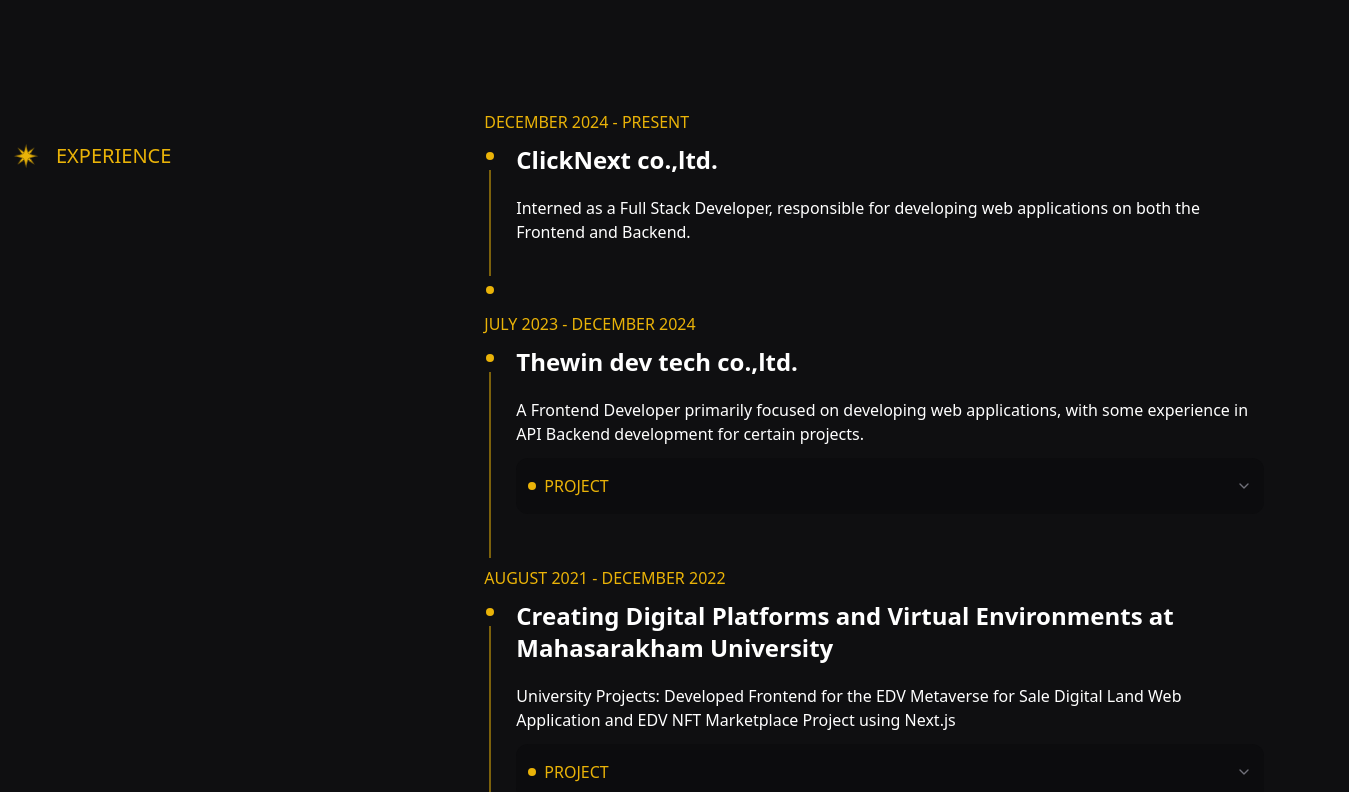
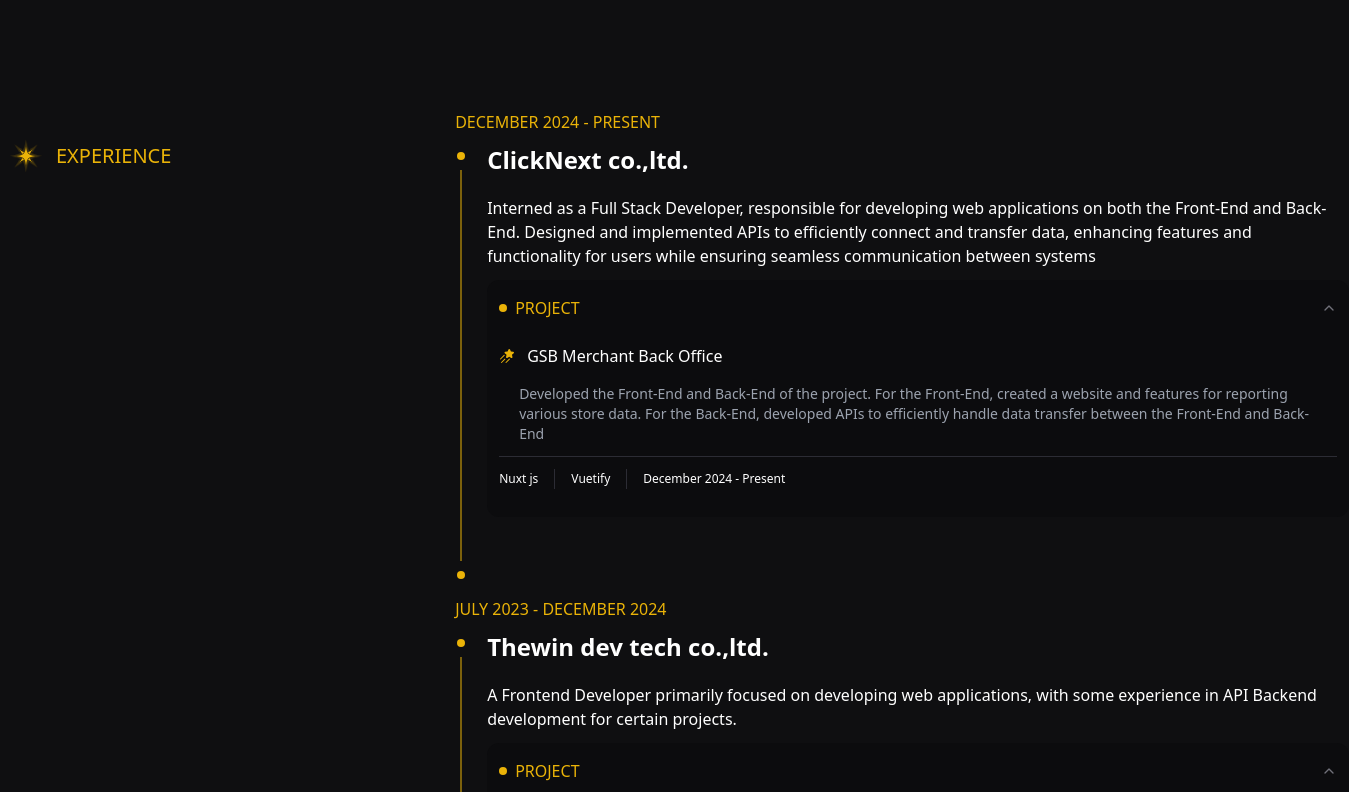
Before and after one commit to jakkapet2k/portfolio, a Next.js app: page / in a window 1280 px wide. Shown: the part 2008-2800 px from the top of the page, 1349 px wide, since content can reach past the window. Built offline with nearby package versions, Linux system fonts and the light colour scheme.

Commit message:
update resume file and exp web

```diff
--- a/components/Work.tsx
+++ b/components/Work.tsx
@@ -49,9 +49,31 @@
                                         ClickNext co.,ltd.
                                     </h3>
                                     <p className="mt-5 lg:text-base  text-white">
-                                        Interned as a Full Stack Developer, responsible for developing web applications on both the Frontend and Backend.
+                                        Interned as a Full Stack Developer, responsible for developing web applications on both the Front-End and Back-End. Designed and implemented APIs to efficiently connect and transfer data, enhancing features and functionality for users while ensuring seamless communication between systems
                                     </p>
-
+                                    <Accordion type="single" defaultValue="thewin-project" collapsible >
+                                        <AccordionItem value="thewin-project" className="bg-[#0c0c0e] px-3 my-3 rounded-xl">
+                                            <AccordionTrigger className="text-yellow-500 uppercase lg:text-base">
+                                                <p className="flex items-center gap-2"> <span className="size-2 rounded-full bg-yellow-500"></span> Project</p>
+                                            </AccordionTrigger>
+                                            <AccordionContent className="my-3 w-[330px] lg:w-[850px]">
+                                                <div className="space-y-5">
+                                                    <h4 className="text-base font-medium leading-none flex flex-nowrap gap-3"><PiShootingStarFill className="text-yellow-500" />GSB Merchant Back Office </h4>
+                                                    <p className="text- text-gray-400 px-5 ">
+                                                        Developed the Front-End and Back-End of the project. For the Front-End, created a website and features for reporting various store data. For the Back-End, developed APIs to efficiently handle data transfer between the Front-End and Back-End
+                                                    </p>
+                                                </div>
+                                                <Separator className="bg-[#2c2c34] my-3" />
+                                                <div className="flex h-5 items-center space-x-4 text-xs">
+                                                    <div>Nuxt js</div>
+                                                    <Separator orientation="vertical" className="bg-[#2c2c34]" />
+                                                    <div>Vuetify</div>
+                                                    <Separator orientation="vertical" className="bg-[#2c2c34]" />
+                                                    <div> December 2024 - Present</div>
+                                                </div>
+                                            </AccordionContent>
+                                        </AccordionItem>
+                                    </Accordion>
                                 </div>
                             </div>
 
@@ -84,8 +106,8 @@
                                     <p className="mt-5 lg:text-base  text-white">
                                         A Frontend Developer primarily focused on developing web applications, with some experience in API Backend development for certain projects.
                                     </p>
-                                    <Accordion type="single" collapsible >
-                                        <AccordionItem value="item-1" className="bg-[#0c0c0e] px-3 my-3 rounded-xl">
+                                    <Accordion type="single" defaultValue="thewin-project" collapsible >
+                                        <AccordionItem value="thewin-project" className="bg-[#0c0c0e] px-3 my-3 rounded-xl">
                                             <AccordionTrigger className="text-yellow-500 uppercase lg:text-base">
                                                 <p className="flex items-center gap-2"> <span className="size-2 rounded-full bg-yellow-500"></span> Project</p>
                                             </AccordionTrigger>
@@ -125,10 +147,9 @@
 
                                             <AccordionContent className="my-3 w-[330px] lg:w-[850px]">
                                                 <div className="space-y-5">
-                                                    <h4 className="text-base font-medium leading-none flex flex-nowrap gap-3"><PiShootingStarFill className="text-yellow-500" />Application for management monitoring&reporting fiber
-                                                        optic system</h4>
+                                                    <h4 className="text-base font-medium leading-none flex flex-nowrap gap-3"><PiShootingStarFill className="text-yellow-500" /> Social media application</h4>
                                                     <p className="text- text-gray-400 px-5 ">
-                                                        Worked as a DevOps with Bitbucket and Git server on Ubuntu, and developed the frontend of a web application for administration and technicians
+                                                        Developed the frontend and integrated with the backend API of the web application using NuxtJS, while managing the server on Ubuntu
                                                     </p>
                                                 </div>
                                                 <Separator className="bg-[#2c2c34] my-3" />
@@ -168,8 +189,8 @@
                                     <p className="mt-5 lg:text-base  text-white">
                                         University Projects: Developed Frontend for the EDV Metaverse for Sale Digital Land Web Application and EDV NFT Marketplace Project using Next.js
                                     </p>
-                                    <Accordion type="single" collapsible >
-                                        <AccordionItem value="item-1" className="bg-[#0c0c0e] px-3 my-3 rounded-xl">
+                                    <Accordion type="single" defaultValue="university-project" collapsible >
+                                        <AccordionItem value="university-project" className="bg-[#0c0c0e] px-3 my-3 rounded-xl">
                                             <AccordionTrigger className="text-yellow-500 uppercase lg:text-base">
                                                 <p className="flex items-center gap-2"> <span className="size-2 rounded-full bg-yellow-500"></span> Project</p>
                                             </AccordionTrigger>
@@ -177,7 +198,7 @@
                                                 <div className="space-y-5">
                                                     <h4 className="text-base font-medium leading-none flex flex-nowrap gap-3"><PiShootingStarFill className="text-yellow-500" />EDV Metaverse for sale digital land web application  </h4>
                                                     <p className="text- text-gray-400 px-5 ">
-                                                        Developed the frontend of websites, integrated APIs, and designed website interfaces.
+                                                        Developed the frontend, integrated APIs from the backend, and designed the website's UI/UX
                                                     </p>
                                                 </div>
                                                 <Separator className="bg-[#2c2c34] my-3" />
@@ -185,12 +206,14 @@
                                                 <div className="flex h-5  items-center space-x-4 text-xs">
                                                     <div>Next js</div>
                                                     <Separator orientation="vertical" className="bg-[#2c2c34]" />
+                                                    <div>Tailwind</div>
+                                                    <Separator orientation="vertical" className="bg-[#2c2c34]" />
                                                     <div><a className="flex items-center flex-nowrap gap-3  text-yellow-500 hover:underline" href="https://edvmetaverse.io">edvmetaverse.io <RiExternalLinkLine /></a></div>
                                                 </div>
                                             </AccordionContent>
                                             <AccordionContent className="my-3">
                                                 <div className="space-y-5">
-                                                    <h4 className="text-base font-medium leading-none flex flex-nowrap gap-3"><PiShootingStarFill className="text-yellow-500" />EDV NFT Marketplace Project (Next.js)</h4>
+                                                    <h4 className="text-base font-medium leading-none flex flex-nowrap gap-3"><PiShootingStarFill className="text-yellow-500" />EDV NFT Marketplace Project </h4>
                                                     <p className="text- text-gray-400 px-5 ">
                                                         Developed the frontend of websites, integrated APIs, and designed website interfaces.
                                                     </p>
@@ -198,6 +221,8 @@
                                                 <Separator className="bg-[#2c2c34] my-3" />
                                                 <div className="flex h-5  items-center space-x-4 text-xs">
                                                     <div>Next js</div>
+                                                    <Separator orientation="vertical" className="bg-[#2c2c34]" />
+                                                    <div>Tailwind</div>
                                                     <Separator orientation="vertical" className="bg-[#2c2c34]" />
                                                     <div><a className="flex items-center flex-nowrap gap-3  text-yellow-500 hover:underline" href="https://nft.edvmetaverse.io">nft.edvmetaverse.io <RiExternalLinkLine /></a></div>
                                                 </div>
```
Also changed, not shown: 1 other file (tests, documents, lock files or other folders).
